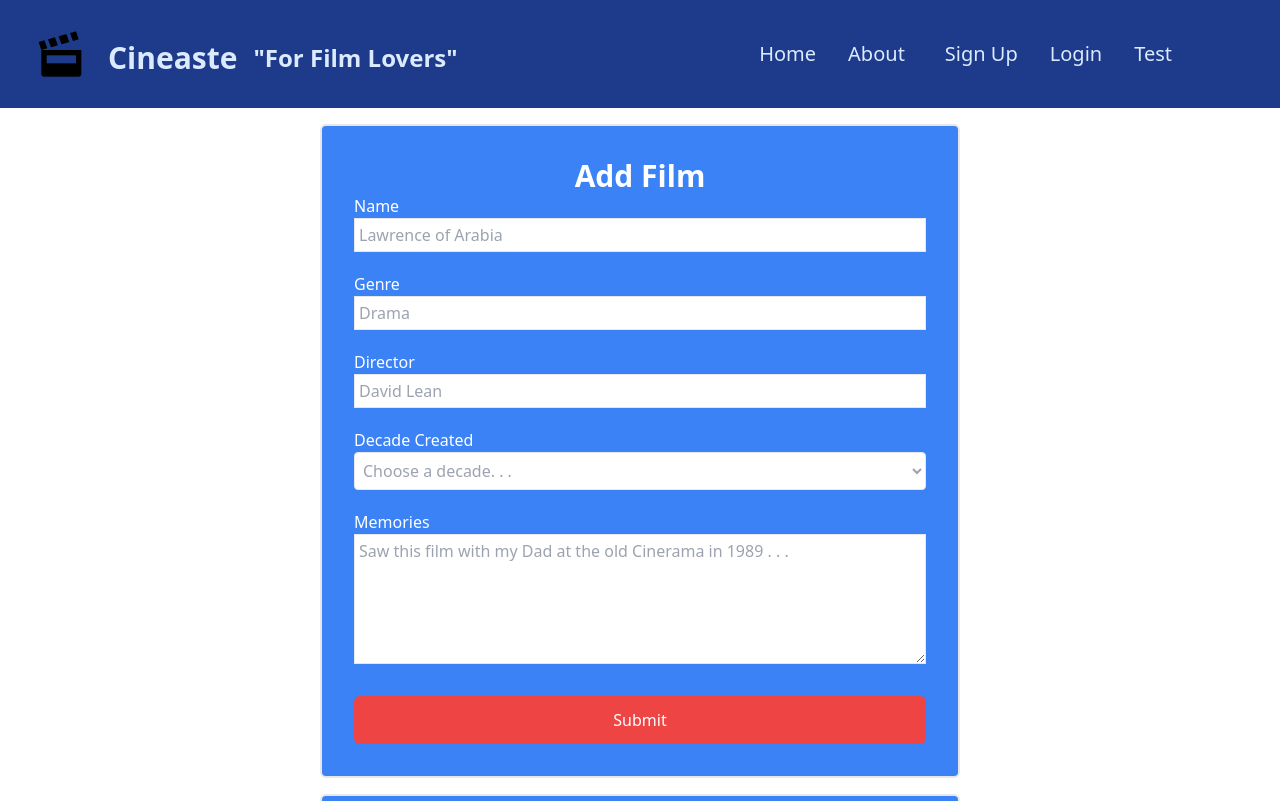
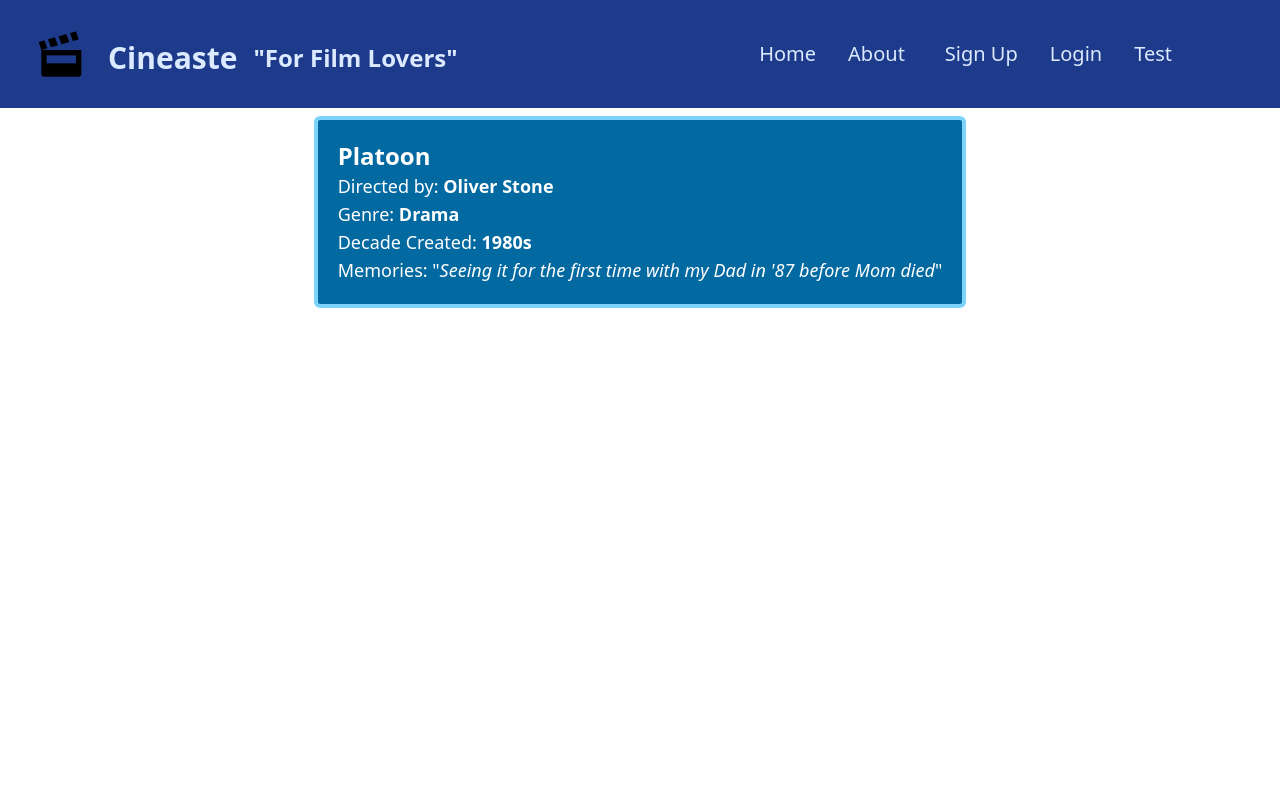
Before and after one commit to papadavis47/cineaste, a React (Create React App) app: page /test in a window 1280 px wide. Shown: the top 801 px of the page. Built offline with nearby package versions, Linux system fonts and the light colour scheme.

Commit message:
Create markup for Movie component

```diff
--- a/src/components/Movie/Movie.js
+++ b/src/components/Movie/Movie.js
@@ -1,9 +1,32 @@
 import React from "react";
 
+const movie = [
+  {
+    name: "Platoon",
+    director: "Oliver Stone",
+    genre: "Drama",
+    memories: "Seeing it for the first time with my Dad in '87 before Mom died",
+    decadeCreated: "1980s",
+  },
+];
+
 const Movie = () => {
+  const { name, director, genre, memories, decadeCreated } = movie[0];
   return (
-    <div>
-      <p>this is a single movie component</p>
+    <div className='flex flex-col p-5 m-2 text-lg text-white border-4 rounded-md bg-sky-700 border-sky-300'>
+      <h1 className='text-2xl font-bold'>{name}</h1>
+      <h2>
+        Directed by: <span className='font-bold'>{director}</span>
+      </h2>
+      <p>
+        Genre: <span className='font-bold'>{genre}</span>
+      </p>
+      <p>
+        Decade Created: <span className='font-bold'>{decadeCreated}</span>
+      </p>
+      <p>
+        Memories: "<span className='italic'>{memories}</span>"
+      </p>
     </div>
   );
 };
--- a/src/pages/Test.js
+++ b/src/pages/Test.js
@@ -1,12 +1,14 @@
 import React from "react";
 import MovieForm from "../components/MovieForm/MovieForm.js";
 import ListForm from "../components/ListForm/ListForm.js";
+import Movie from "../components/Movie/Movie.js";
 
 const Test = () => {
   return (
     <div className='flex flex-col items-center'>
-      <MovieForm />
-      <ListForm />
+      {/* <MovieForm /> */}
+      {/* <ListForm /> */}
+      <Movie />
     </div>
   );
 };
```
